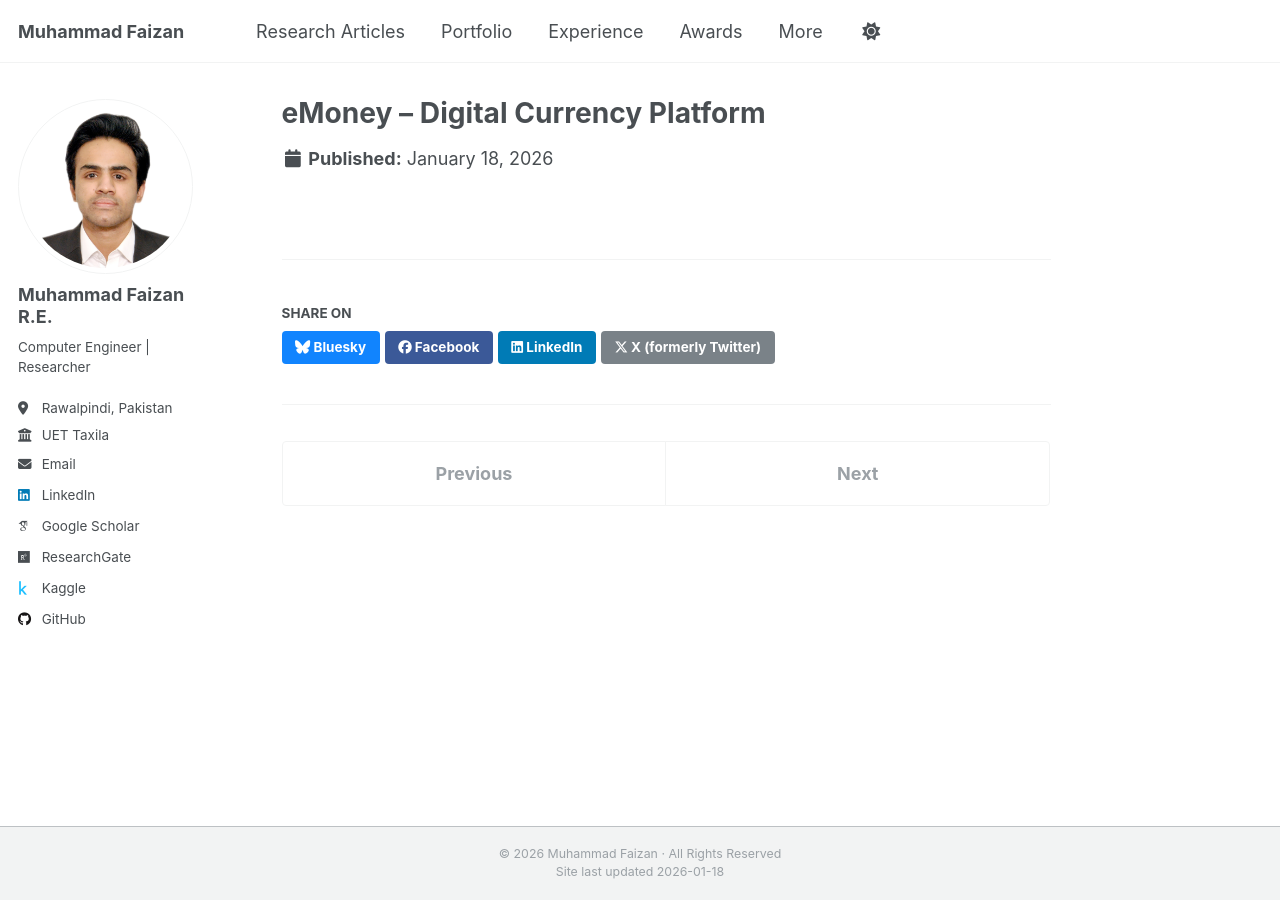
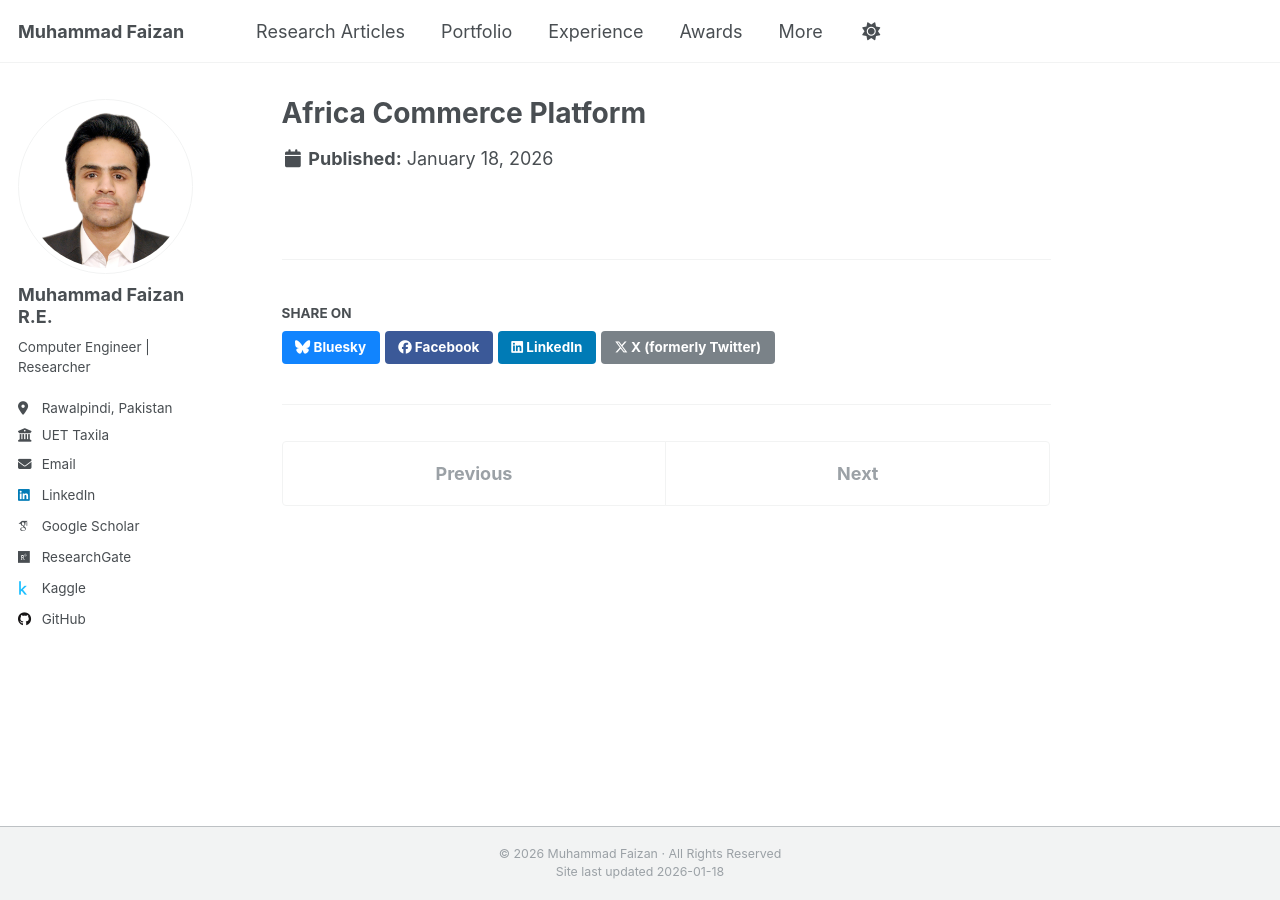
Before and after one commit to MuhammadFaizan99/MuhammadFaizan99.github.io, a Jekyll site: the page built from _portfolio/portfolio-7.md, in a window 1280 px wide. Built offline with Jekyll 4.4.1, drawn with Linux system fonts in a browser that asks for light colours; some web fonts are replaced; a script that is not in the unit is left out.

Commit message:
Update portfolio-7.md

```diff
--- a/_portfolio/portfolio-7.md
+++ b/_portfolio/portfolio-7.md
@@ -1,5 +1,5 @@
 ---
-title: "**eMoney – Digital Currency Platform**"
-preview: "https://eksplode.code.s3-website-us-east-1.amazonaws.com/"
+title: "**Africa Commerce Platform**"
+preview: "https://africa-ecommerce-frontend.vercel.app/"
 collection: portfolio
 ---
```
